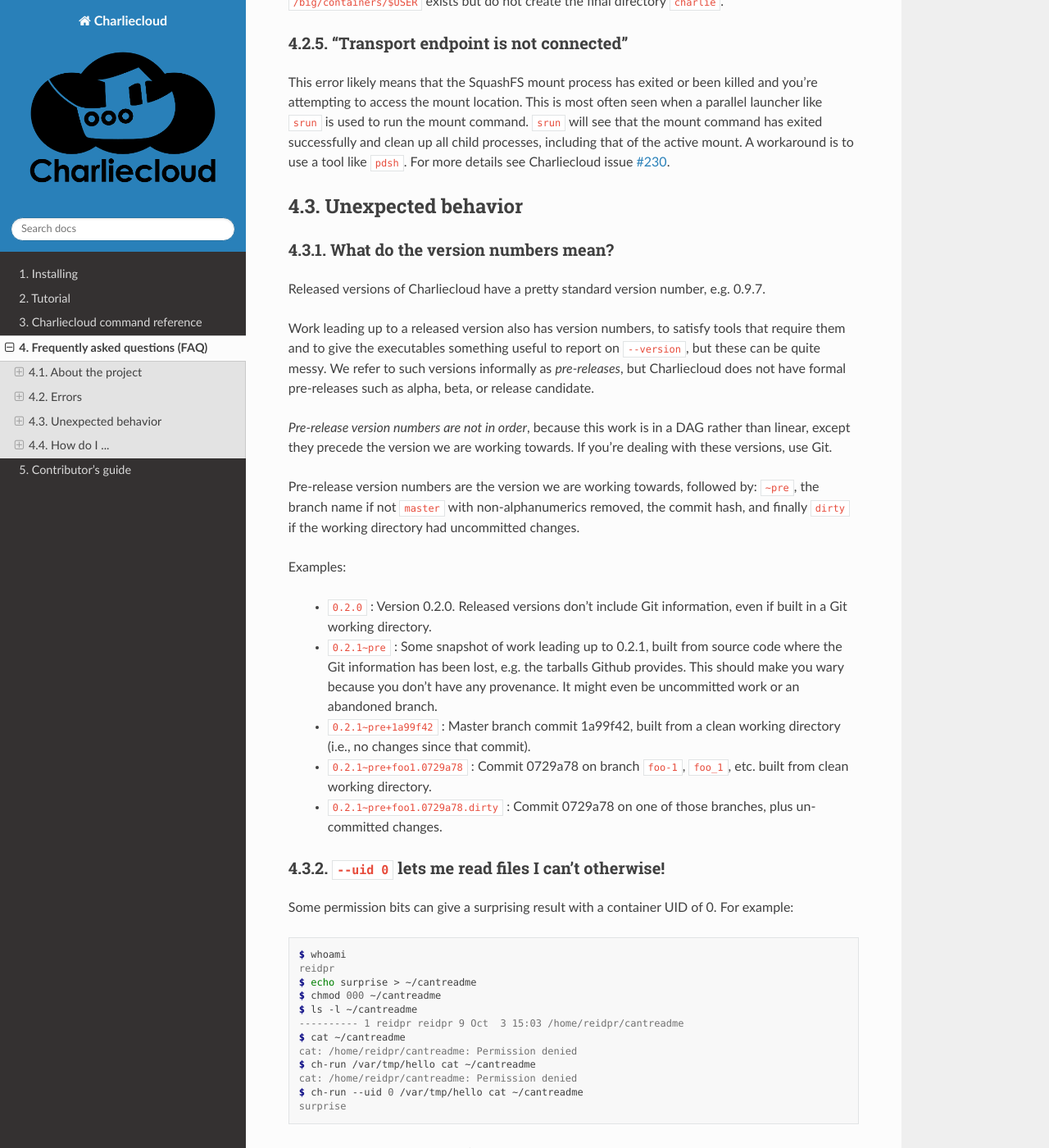
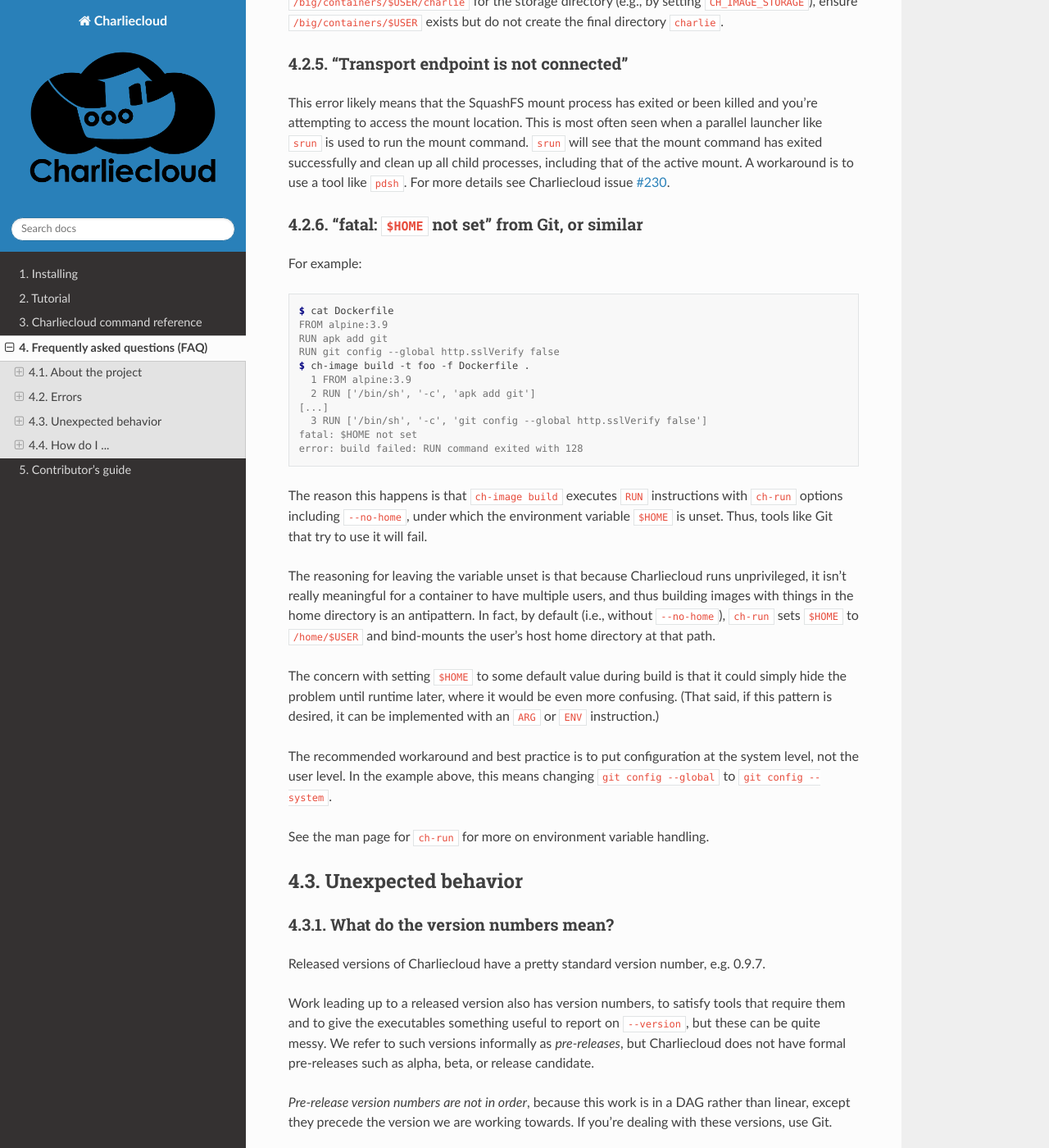
Before and after one commit to hpc/charliecloud, a Sphinx documentation site: the page built from doc/faq.rst, in a window 1280 px wide and 1400 px high, scrolled down 3914 px. Shown: the whole window at 82% size. Built offline with Sphinx 7.4.7 and the Read the Docs theme 2.0.0, drawn with Linux system fonts in a browser that asks for light colours; some of the changed text lies outside the part shown.

Commit message:
add FAQ about `git config --global`

```diff
--- a/doc/faq.rst
+++ b/doc/faq.rst
@@ -154,6 +154,46 @@
 Charliecloud issue
 `#230 <https://github.com/hpc/charliecloud/issues/230>`_.
 
+"fatal: :code:`$HOME` not set" from Git, or similar
+---------------------------------------------------
+
+For example::
+
+  $ cat Dockerfile
+  FROM alpine:3.9
+  RUN apk add git
+  RUN git config --global http.sslVerify false
+  $ ch-image build -t foo -f Dockerfile .
+    1 FROM alpine:3.9
+    2 RUN ['/bin/sh', '-c', 'apk add git']
+  [...]
+    3 RUN ['/bin/sh', '-c', 'git config --global http.sslVerify false']
+  fatal: $HOME not set
+  error: build failed: RUN command exited with 128
+
+The reason this happens is that :code:`ch-image build` executes :code:`RUN`
+instructions with :code:`ch-run` options including :code:`--no-home`, under
+which the environment variable :code:`$HOME` is unset. Thus, tools like Git
+that try to use it will fail.
+
+The reasoning for leaving the variable unset is that because Charliecloud runs
+unprivileged, it isn't really meaningful for a container to have multiple
+users, and thus building images with things in the home directory is an
+antipattern. In fact, by default (i.e., without :code:`--no-home`),
+:code:`ch-run` sets :code:`$HOME` to :code:`/home/$USER` and bind-mounts the
+user's host home directory at that path.
+
+The concern with setting :code:`$HOME` to some default value during build is
+that it could simply hide the problem until runtime later, where it would be
+even more confusing. (That said, if this pattern is desired, it can be
+implemented with an :code:`ARG` or :code:`ENV` instruction.)
+
+The recommended workaround and best practice is to put configuration at the
+system level, not the user level. In the example above, this means changing
+:code:`git config --global` to :code:`git config --system`.
+
+See the man page for :code:`ch-run` for more on environment variable
+handling.
 
 Unexpected behavior
 ===================
```
